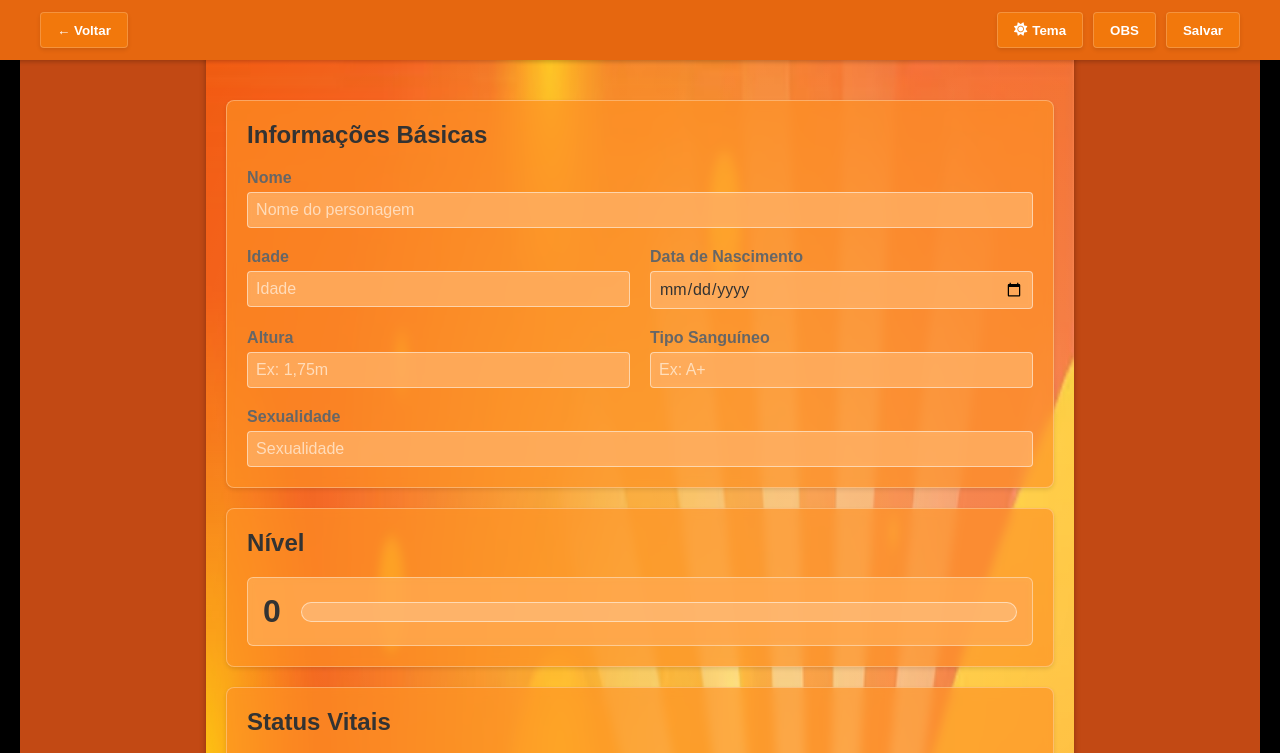
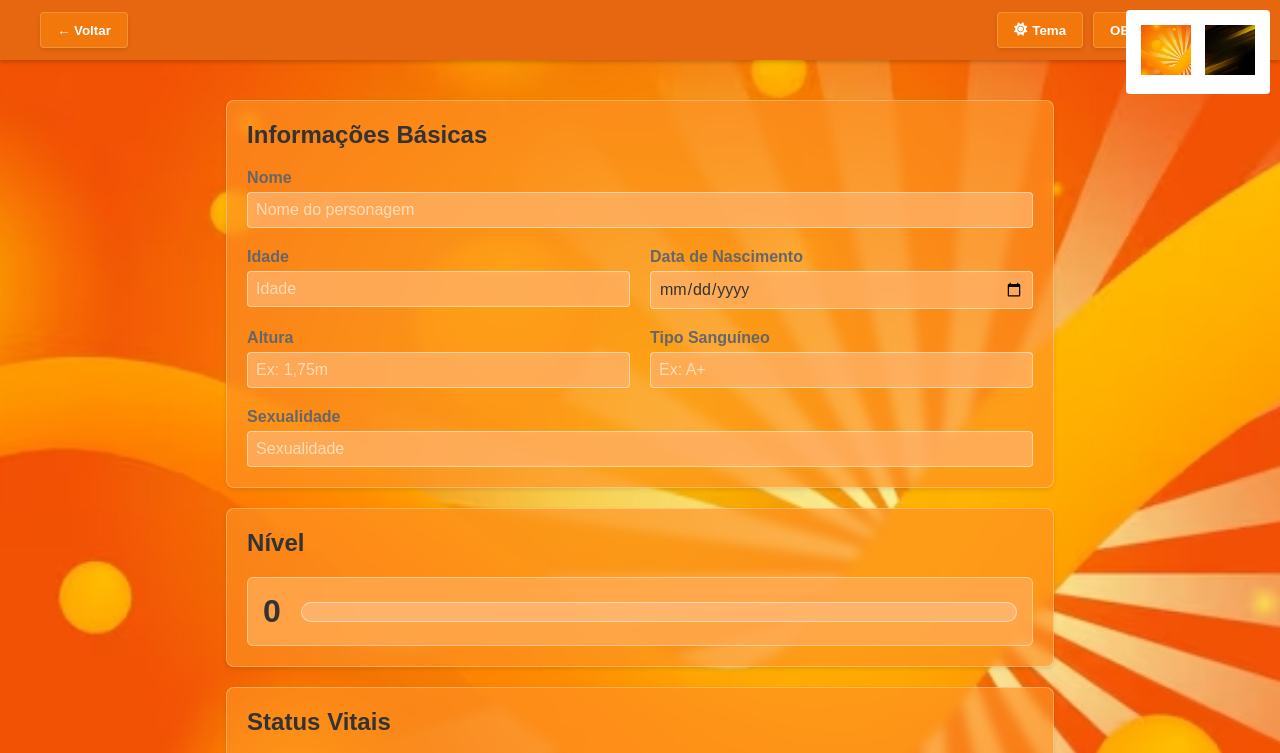
Before and after one commit to justbegabs/sistem, a website: page www/index.html in a window 1280 px wide. Shown: the top 753 px of the page. Drawn offline with Linux system fonts and the light colour scheme.

Commit message:
debug imagens de fundo

```diff
--- a/www/index.html
+++ b/www/index.html
@@ -37,10 +37,34 @@
         :root[data-theme="dark"] body {
             background: #000000 !important;
         }
+
+        /* Teste de imagens */
+        .teste-imagens {
+            position: fixed;
+            top: 10px;
+            right: 10px;
+            z-index: 9999;
+            background: white;
+            padding: 10px;
+            border-radius: 4px;
+        }
+
+        .teste-imagens img {
+            width: 50px;
+            height: 50px;
+            object-fit: cover;
+            margin: 5px;
+        }
     </style>
 </head>
 
 <body>
+    <!-- Div de teste para verificar os caminhos das imagens -->
+    <div class="teste-imagens">
+        <img src="fundolaranja.jpg" alt="Teste Laranja">
+        <img src="fundopreto.jpg" alt="Teste Preto">
+    </div>
+
     <header>
         <div class="header-content">
             <button class="voltar">← Voltar</button>
@@ -55,6 +79,9 @@
         </div>
     </header>
     <div class="container">
+        <!-- Div específica para o background -->
+        <div class="background-container"></div>
+
         <section class="informacoes-basicas">
             <h2>Informações Básicas</h2>
             <div class="grid-container">
--- a/www/styles.css
+++ b/www/styles.css
@@ -39,10 +39,10 @@
 }
 
 :root[data-theme="dark"] .container {
-    background-image: url('../fundopreto.jpg');
-    background-size: 100% 100%;
+    background-image: url('./fundopreto.jpg');
+    background-size: auto 100%;
     background-position: center;
-    background-repeat: no-repeat;
+    background-repeat: repeat-y;
     min-height: calc(100vh - 40px);
 }
 
@@ -59,28 +59,47 @@ body {
     max-width: 1200px;
     margin: 0 auto;
     padding: 60px 20px 20px 20px;
-    background-image: url('../fundolaranja.avif');
-    background-size: 100% 100%;
-    background-position: center;
-    background-repeat: no-repeat;
+    position: relative;
     min-height: calc(100vh - 40px);
     border-radius: 12px;
     box-shadow: 0 4px 6px rgba(0, 0, 0, 0.3);
-    position: relative;
     overflow: hidden;
 }
 
-.container::before {
-    content: '';
-    position: absolute;
+.background-container {
+    position: fixed;
     top: 0;
     left: 0;
     right: 0;
     bottom: 0;
-    background:
-        radial-gradient(circle at 70% 20%, rgba(255, 255, 255, 0.3) 0%, transparent 50%),
-        conic-gradient(from 0deg at 50% 50%, transparent 0deg, rgba(255, 255, 255, 0.2) 90deg, transparent 180deg);
-    pointer-events: none;
+    width: 100%;
+    height: 100vh;
+    z-index: 0;
+    background-image: url('./fundolaranja.jpg');
+    background-size: auto 100%;
+    background-position: center;
+    background-repeat: repeat-y;
+    opacity: 1;
+}
+
+:root[data-theme="dark"] .background-container {
+    background-image: url('./fundopreto.jpg');
+}
+
+/* Garantindo que o conteúdo fique acima do background */
+section,
+.grid-container,
+.input-group,
+.status-grid,
+.grid-2-columns {
+    position: relative;
+    z-index: 1;
+}
+
+/* Removendo pseudo-elementos anteriores */
+.container::before,
+.container::after {
+    display: none;
 }
 
 header {
@@ -519,4 +538,11 @@ body::before {
     background: #000000;
     z-index: -1;
 }
+
+:root[data-theme="dark"] .container::after {
+    background-image: url('./img/fundopreto.jpg');
+    background-size: auto 100%;
+    background-position: center;
+    background-repeat: repeat-y;
 }
+}
```
Also changed, not shown: fundolaranja.avif (deleted), www/fundolaranja.jpg (added), www/fundopreto.jpg (renamed from fundopreto.jpg), 3 other files.
